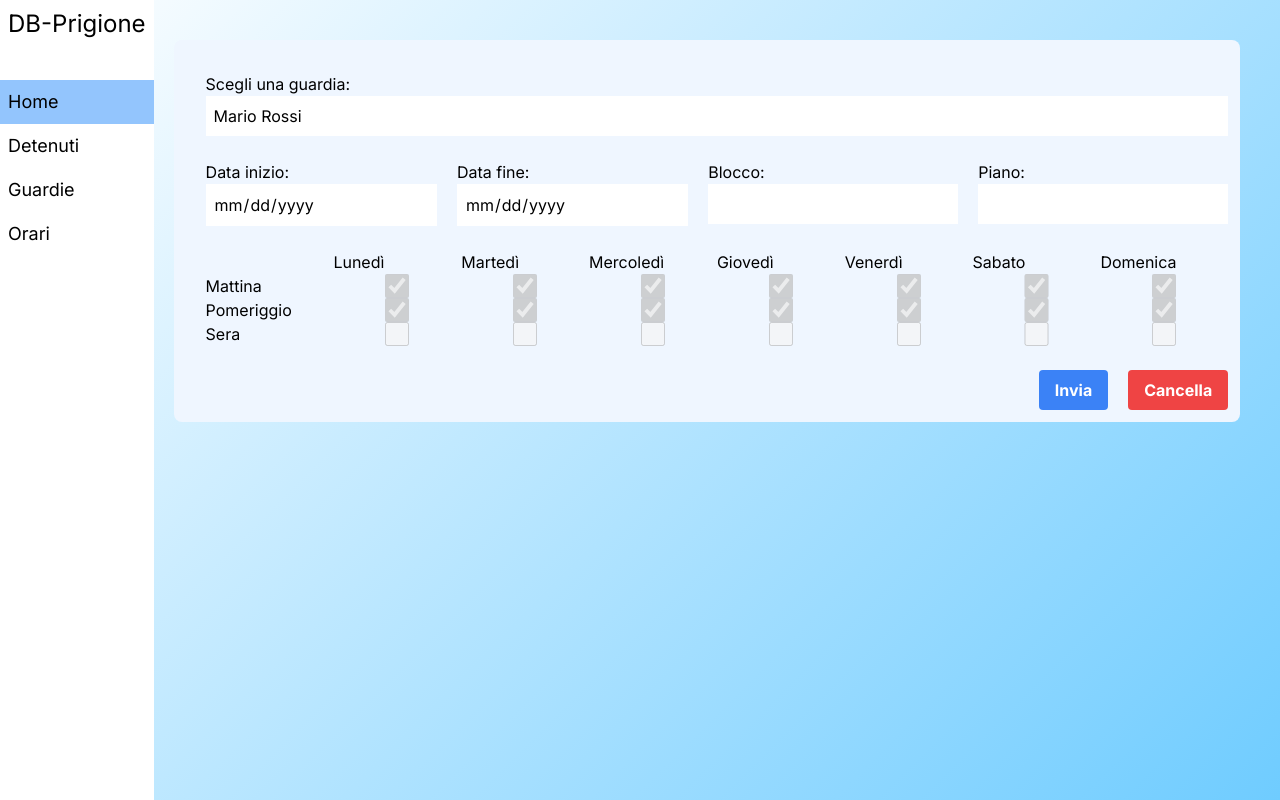
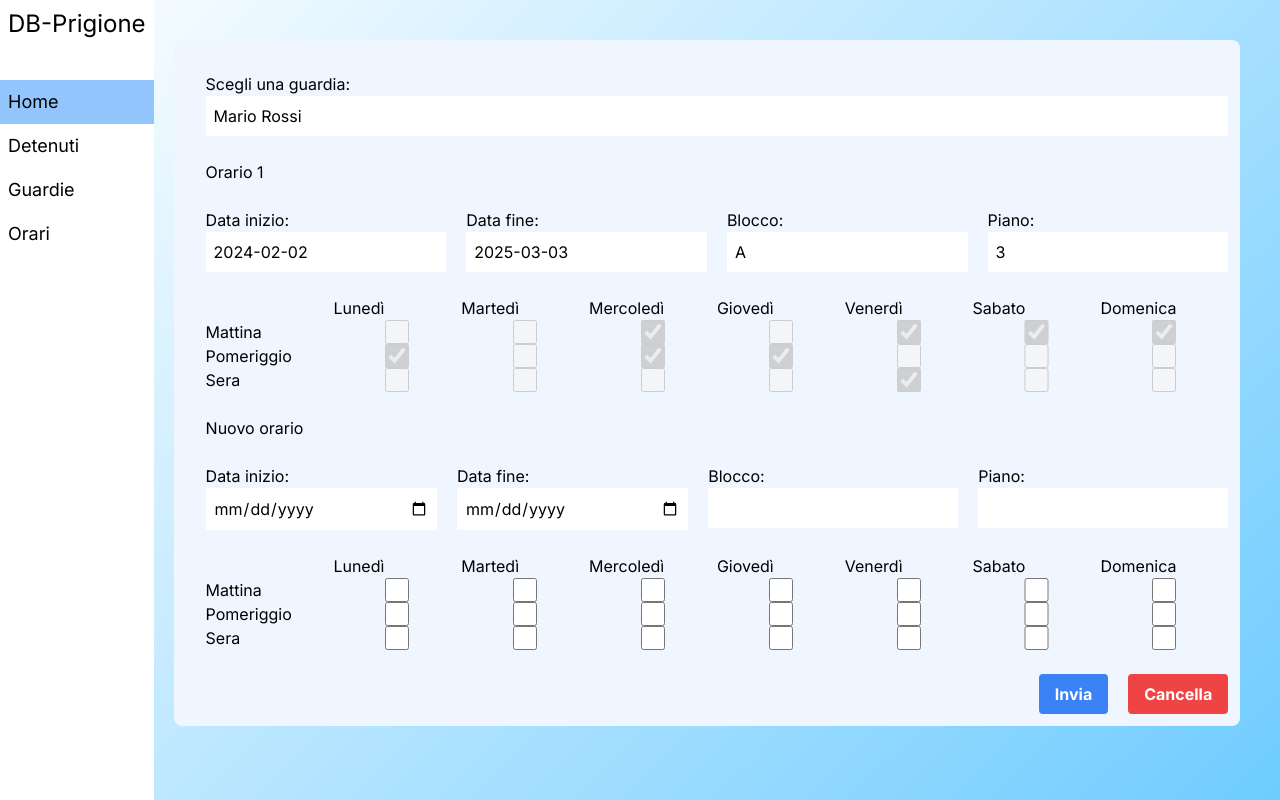
Before and after one commit to leonardogrimaldi/db-prigione, a Next.js app in the folder app/: page /dashboard/orari/nuovo in a window 1280 px wide. Built offline with nearby package versions, Linux system fonts and the light colour scheme.

Commit message:
update nuovo orario and datatable

```diff
--- a/app/src/app/dashboard/detenuti/DataTable.tsx
+++ b/app/src/app/dashboard/detenuti/DataTable.tsx
@@ -1,16 +1,21 @@
 import data from "./data.json"
 
+type Detenuto = {
+    id: string,
+    nome: string,
+    cognome: string,
+    inizio: string,
+    fine: string,
+    cella: string,
+    deceduto: boolean
+}
 export default function DataTable() {
-    type myEntry = {
-        one: string,
-        two: string
-    }
-    const entries: myEntry = JSON.parse(JSON.stringify(data))
+    const colnames: string[] = ["id", "Nome", "Cognome", "Inizio", "Fine", "Cella", "Deceduto"]
     return (
         <table className="table-auto w-full bg-white">
             <thead>
                 <tr>
-                    {Object.keys(entries).map(e => {return <th key={e}>{e}</th>})}
+                    {colnames.map(e => {if (e != "id") return <th key={e}>{e}</th>})}
                 </tr>
             </thead>
             <tbody>
--- a/app/src/app/dashboard/orari/nuovo/page.tsx
+++ b/app/src/app/dashboard/orari/nuovo/page.tsx
@@ -1,4 +1,18 @@
+import { Fragment } from "react"
+
 export default function NuovoOrarioGuardia() {
+    const ora: Orario = {
+        id: "1",
+        data_inizio: "2024-02-02",
+        data_fine: "2025-03-03",
+        blocco: "A",
+        piano: "3",
+        orario: new Map<string, boolean[]>([
+            ["Mattina", [false, false, true,false, true, true, true]],
+            ["Pomeriggio", [true, false, true,true, false, false, false]],
+            ["Sera", [false, false, false,false, true, false, false]]
+        ])
+    }
     return (
         <form className="bg-blue-50 pt-5 pl-5 rounded-lg w-full">
             <div className="flex flex-col">
@@ -8,7 +22,8 @@ export default function NuovoOrarioGuardia() {
                         <input className="py-2 px-2" value="Mario Rossi" type="text" name="nome" readOnly />
                     </div>
                 </div>
-                <Orari></Orari>
+                <CardOrario {...ora} ></CardOrario>
+                <InputOrario></InputOrario>
                 <div className="p-3 flex gap-x-5 justify-end">
                     <button className="bg-blue-500 hover:bg-blue-700 text-white font-bold py-2 px-4 rounded" type="submit">Invia</button>
                     <button className="cancella bg-red-500 hover:bg-red-700 text-white font-bold py-2 px-4 rounded" type="submit">Cancella</button>
@@ -17,26 +32,83 @@ export default function NuovoOrarioGuardia() {
         </form>
     )
 }
-
-function Orari() {
+type Orario = {
+    id: string,
+    data_inizio: string,
+    data_fine: string,
+    blocco: string,
+    piano: string,
+    orario: Map<string, boolean[]>
+}
+function CardOrario(e: Orario) {
     return (
         <div className="flex flex-col">
+            <div className="p-3">Orario {e.id}</div>
+            <div className="p-3 flex flex-row gap-x-5">
+                <div className="flex flex-col w-1/4">
+                    <div>Data inizio:</div>
+                    <div className="py-2 px-2 bg-white">{e.data_inizio}</div>
+                </div>
+                <div className="flex flex-col w-1/4">
+                    <div>Data fine:</div>
+                    <div className="py-2 px-2 bg-white">{e.data_fine}</div>
+                </div>
+                <div className="flex flex-col w-1/4">
+                    <div>Blocco:</div>
+                    <div className="py-2 px-2 bg-white">{e.blocco}</div>
+                </div>
+                <div className="flex flex-col w-1/4">
+                    <div>Piano:</div>
+                    <div className="py-2 px-2 bg-white">{e.piano}</div>
+                </div>
+            </div>
+            <div className="p-3 grid grid-cols-8 grid-rows-4">
+                <div></div>
+                <div>Lunedì</div>
+                <div>Martedì</div>
+                <div>Mercoledì</div>
+                <div>Giovedì</div>
+                <div>Venerdì</div>
+                <div>Sabato</div>
+                <div>Domenica</div>
+                {
+                    Array.from(e.orario.keys()).map(k => {
+                        return (
+                            <Fragment key={k}>
+                                <div>{k}</div>
+                                {e.orario.get(k)?.map(e => {
+                                    return e ? <input key={k} type="checkbox" checked disabled/> : <input key={k} type="checkbox" disabled/>
+                                })}
+                            </Fragment>
+                        )
+                    })
+                }
+            </div>
+        </div>
+
+    )
+}
+
+function InputOrario() {
+    return (
+        <div className="flex flex-col">
+            <div className="p-3">Nuovo orario</div>
             <div className="p-3 flex flex-row gap-x-5">
                 <div className="flex flex-col w-1/4">
                     <label htmlFor="data_inizio">Data inizio:</label>
-                    <input className="py-2 px-2" type="date" name="data_inizio" readOnly/>
+                    <input className="py-2 px-2" type="date" name="data_inizio"/>
                 </div>
                 <div className="flex flex-col w-1/4">
                     <label htmlFor="data_fine">Data fine:</label>
-                    <input className="py-2 px-2" type="date" name="data_fine" readOnly/>
+                    <input className="py-2 px-2" type="date" name="data_fine"/>
                 </div>
                 <div className="flex flex-col w-1/4">
                     <label htmlFor="blocco">Blocco:</label>
-                    <input className="py-2 px-2" type="text" name="blocco" readOnly/>
+                    <input className="py-2 px-2" type="text" name="blocco"/>
                 </div>
                 <div className="flex flex-col w-1/4">
                     <label htmlFor="piano">Piano:</label>
-                    <input className="py-2 px-2" type="text" name="piano" readOnly/>
+                    <input className="py-2 px-2" type="text" name="piano"/>
                 </div>
             </div>
             <div className="p-3 grid grid-cols-8 grid-rows-4">
@@ -49,11 +121,11 @@ function Orari() {
                 <div>Sabato</div>
                 <div>Domenica</div>
                 <div>Mattina</div>
-                {Array.from(Array(7).keys()).map(e => {return <input key={e} type="checkbox" checked disabled/>})}
+                {Array.from(Array(7).keys()).map(e => {return <input key={e} type="checkbox"/>})}
                 <div>Pomeriggio</div>
-                {Array.from(Array(7).keys()).map(e => {return <input key={e} type="checkbox" checked disabled/>})}
+                {Array.from(Array(7).keys()).map(e => {return <input key={e} type="checkbox"/>})}
                 <div>Sera</div>
-                {Array.from(Array(7).keys()).map(e => {return <input key={e} type="checkbox" disabled/>})}
+                {Array.from(Array(7).keys()).map(e => {return <input key={e} type="checkbox"/>})}
             </div>
         </div>
 
```
